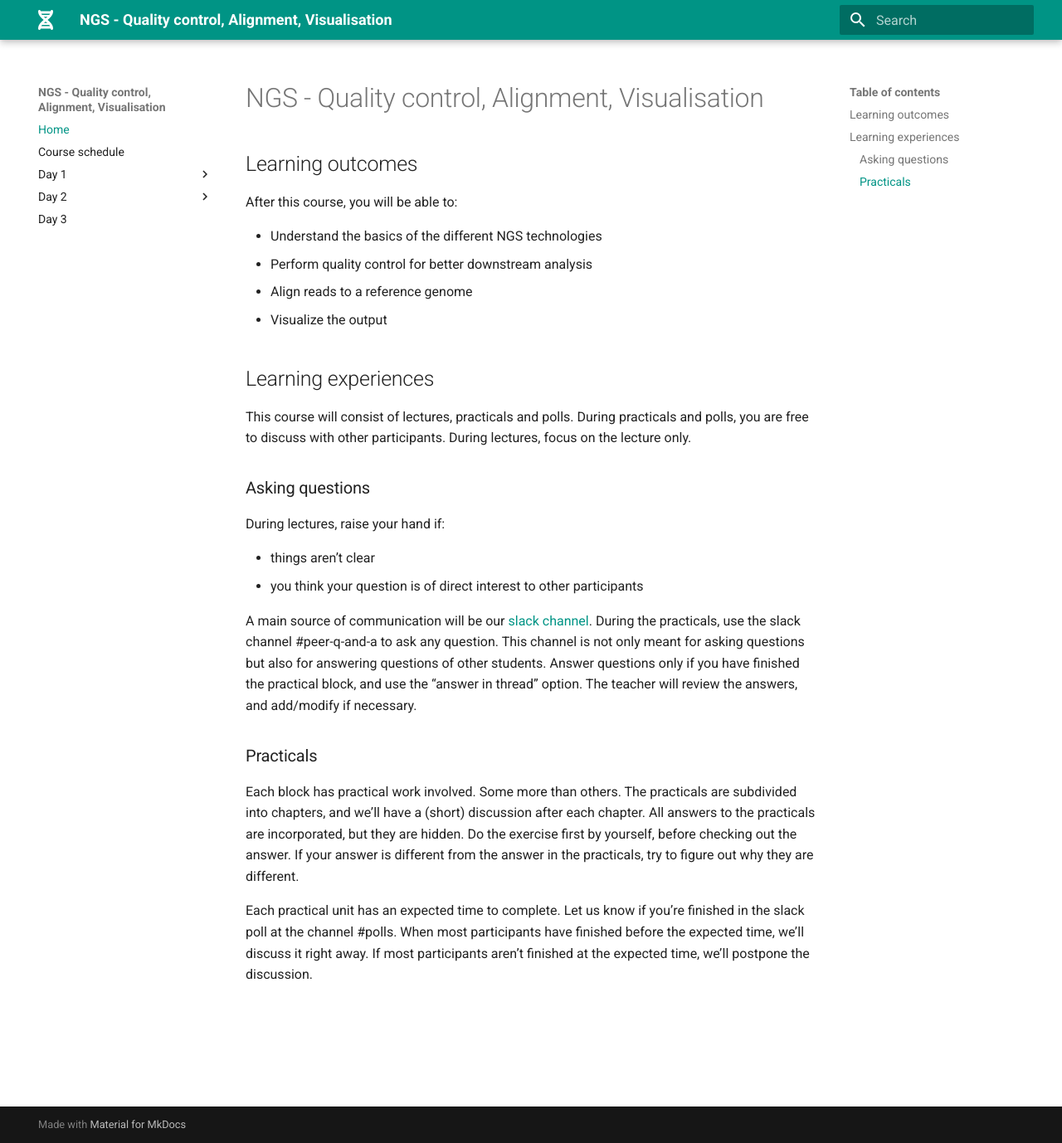
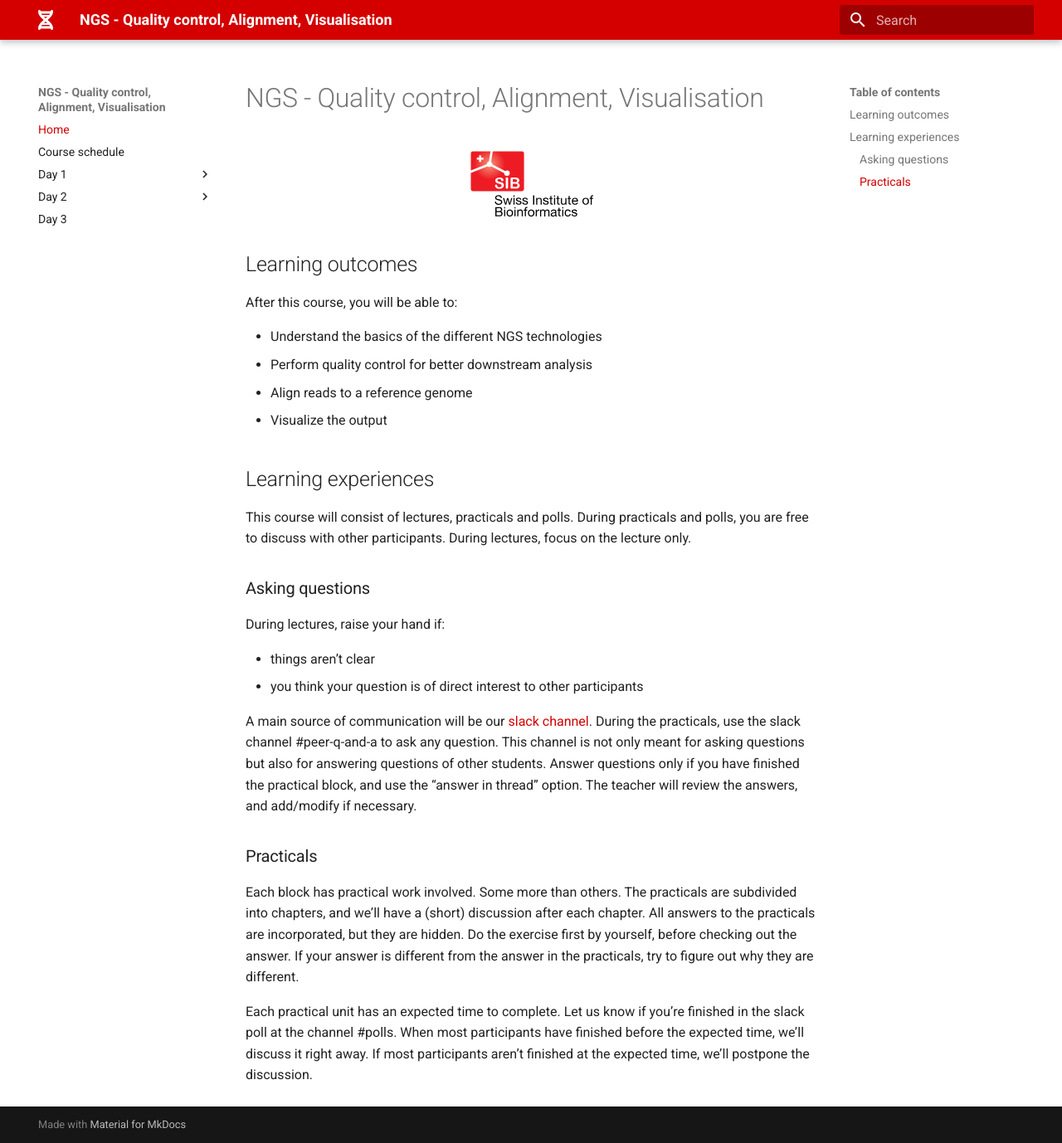
Before and after one commit to sib-swiss/NGS-introduction-training, an MkDocs documentation site: the page built from docs/index.md, in a window 1280 px wide and 1378 px high. Shown: the whole window at 83% size. Built offline with MkDocs 1.6.1 and Material for MkDocs 9.7.7, drawn with Linux system fonts in a browser that asks for light colours.

Commit message:
added fancy stylesheet

```diff
--- a/docs/index.md
+++ b/docs/index.md
@@ -1,4 +1,8 @@
 # NGS - Quality control, Alignment, Visualisation
+
+<figure>
+  <img src="../../assets/images/SIB_LogoQ_GBv.svg" width="150"/>
+</figure>
 
 ## Learning outcomes
 
--- /dev/null
+++ b/docs/stylesheets/extra.css
@@ -0,0 +1,4 @@
+:root {
+  --md-primary-fg-color:        #D40000;
+  --md-accent-fg-color:         #000080;
+}
--- a/mkdocs.yml
+++ b/mkdocs.yml
@@ -20,8 +20,8 @@ theme:
   icon:
     logo: fontawesome/solid/dna
   favicon: assets/images/dna-svgrepo-com.svg
-  palette:
-    primary: teal
+  # palette:
+  #   primary: teal
 
 markdown_extensions:
   - abbr
@@ -41,3 +41,6 @@ markdown_extensions:
   - pymdownx.emoji:
       emoji_index: !!python/name:materialx.emoji.twemoji
       emoji_generator: !!python/name:materialx.emoji.to_svg
+
+extra_css:
+  - stylesheets/extra.css
```
Also changed, not shown: docs/assets/images/SIB_LogoQ_GBv.svg (added), 3 other files.
